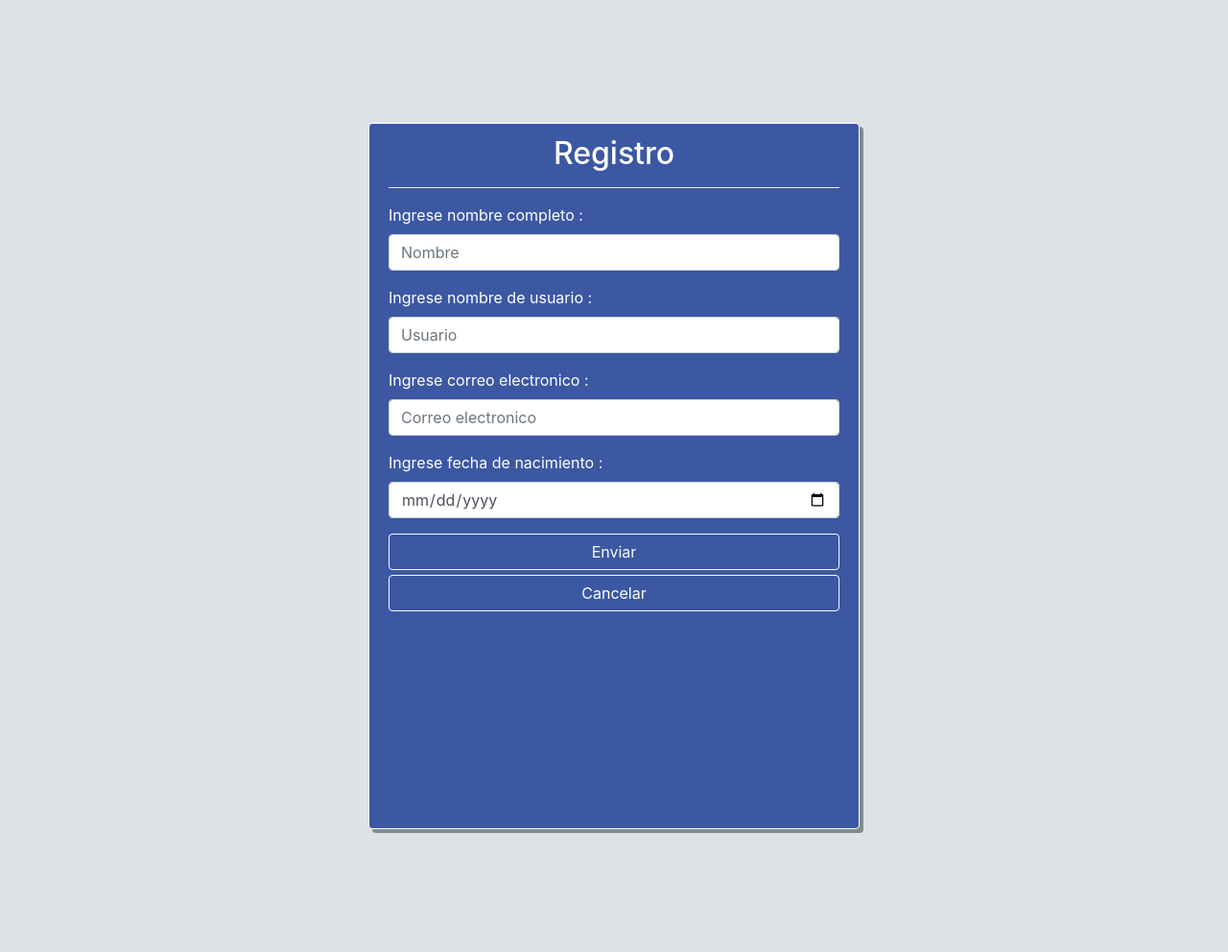
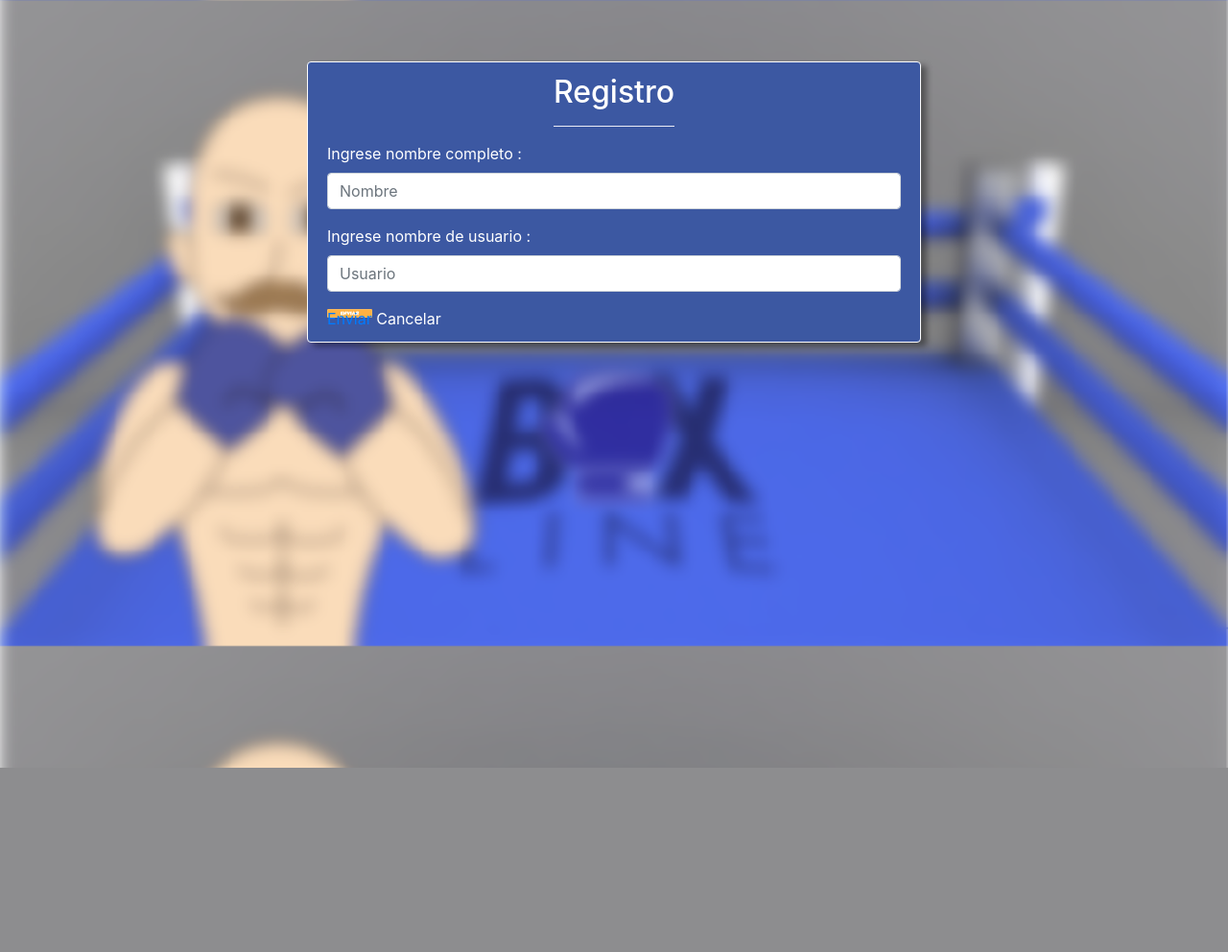
Before and after one commit to juliana2001/SenaProyecto, a PHP site: page /registro.php in a window 1280 px wide. Shown: the whole page at 96% size. After the commit the page ends 800 px from the top, so only its background shows below. Run offline with PHP 8.4, Linux system fonts and the light colour scheme; some libraries are stand-ins or nearby versions.

Commit message:
actualizacion

```diff
--- a/PaginaBoxline2/css/estilos.css
+++ b/PaginaBoxline2/css/estilos.css
@@ -13,6 +13,9 @@
 
 body {
   overflow-x: hidden; }
+
+a {
+  text-decoration: none; }
 
 #inicio, #africa, #grecia, #inglaterra, #estadosUnidos, #colombia {
   width: 100%;
@@ -653,4 +656,5 @@
     opacity: 1; }
   100% {
     opacity: 0; } }
+
 /*# sourceMappingURL=estilos.css.map */
--- a/PaginaBoxline2/css/estilos.sass
+++ b/PaginaBoxline2/css/estilos.sass
@@ -12,6 +12,9 @@
 
 body
 	overflow-x: hidden
+
+a
+	text-decoration: none
 
 %caja
 	width: 100%
--- a/PaginaBoxline2/css/estilosFormulario.css
+++ b/PaginaBoxline2/css/estilosFormulario.css
@@ -2,7 +2,9 @@
 	text-decoration: none;
 }
 body{
-	background-color: #dfe2e5;
+	background-image: url(../img/fondoFormularios.png);
+	background-size: 100%;
+	overflow: hidden;
 }
 body td{
 	background-color: rgb(60, 88, 162);
@@ -50,7 +52,7 @@
 /* clases registro*/
 
 .padreRegistro{
-	margin: 10%;
+	margin: 5% 0;
 }
 .DatosRepetidos{
 	color: red;
@@ -58,9 +60,8 @@
 
 .registro{
 	width: 50%;
-	height: 92vh;
-	margin:  0 auto;
-	box-shadow: 4px 4px #7f8c8d;
+	margin: 0 auto;
+	box-shadow: 6px 4px 6px 0px rgba(0,0,0,0.39);
 	background-color: rgb(60, 88, 162);
 }
 
@@ -86,6 +87,14 @@
 	color: white;
 }
 
+hr{
+	width: 21%;
+}
+.btnR{
+	background-image: url(../img/icono/enviar.png);
+    background-size: 100%;
+    background-repeat: no-repeat;
+}
 /* clases lista usuarios*/
 
 .ListaUsuarios{
--- a/PaginaBoxline2/index.php
+++ b/PaginaBoxline2/index.php
@@ -27,7 +27,7 @@
 	<!-- Menu -->
 	<header>
 		<div class="menuHamburgesa">
-			<i class="menuH fas fa-bars"></i>
+			<i id="menuH" class="fas fa-bars"></i>
 		</div>
 			<nav class="menu justify-content-center">
 				<a href="index.php">
--- a/PaginaBoxline2/registro.php
+++ b/PaginaBoxline2/registro.php
@@ -1,6 +1,3 @@
-<?php
-
-?>
 <!DOCTYPE html>
 <html>
 <head>
@@ -33,14 +30,6 @@
 					<label for="exampleInputEmail2">Ingrese nombre de usuario :</label>
 					<input type="text" class="form-control" name="usuarioR" placeholder="Usuario" required>
 				</div>
-				<div class="form-group">
-					<label for="exampleInputEmail2">Ingrese correo electronico :</label>
-					<input type="mail" class="form-control" name="correo" placeholder="Correo electronico" required>
-				</div>
-				<div class="form-group">
-					<label for="exampleInputEmail2">Ingrese fecha de nacimiento :</label>
-					<input type="date" class="form-control" name="fecha" placeholder="Fecha de nacimiento" required>
-				</div>
 				<div class="DatosIncorrectos">
 					<?php
 					if(isset($_GET["error1"])){
@@ -48,8 +37,8 @@
 					}
 					?>
 				</div>
-				<a href="listaUsuarios.php" class="btn btn-outline-light w-100 registrarse" value="Registrarse">Enviar</a>
-				<a href="index.php" class="btn btn-outline-light w-100 cancelar">Cancelar</a>
+				<a href="listaUsuarios.php" class="btnR registrarse" value="Registrarse">Enviar</a>
+				<a href="index.php" class="btnC w-100 cancelar">Cancelar</a>
 			</form>
 			</div>
 		</div>
--- a/PaginaBoxline2/secciones.php
+++ b/PaginaBoxline2/secciones.php
@@ -26,10 +26,8 @@
 <body>
 	<?php
 		while ($fila = mysqli_fetch_array($resultado2)) {
-
 	?>
-
-	<div class="modal fade" id="m<?= $fila['id']?>" tabindex="-1" role="dialog" aria-labelledby="exampleModalLabel" aria-hidden="true">
+	<div class="modal fade" id="m<?= $fila['idSec']?>" tabindex="-1" role="dialog" aria-labelledby="exampleModalLabel" aria-hidden="true">
 				<div class="modal-dialog" role="document">
 					<div class="modal-content">
 						<div class="modal-header">
@@ -82,6 +80,7 @@
  	<!-- Fin Boton subir -->
 	<!-- Afica -->
 	<?php $row = mysqli_fetch_array($resultado); ?>
+
 	<section id="africa" class="container-fluid">
 		<!--Carteles-->
 		<div class="carteles">
```
Also changed, not shown: PaginaBoxline2/css/estilosContacto.css (+4 -3 lines), PaginaBoxline2/img/estadosUnidos/fondoEstadosUnidos.png, PaginaBoxline2/img/fondoFormularios.png (added), PaginaBoxline2/img/icono/cancelar.png (added), PaginaBoxline2/img/icono/enviar.png (added), 1 other file.
